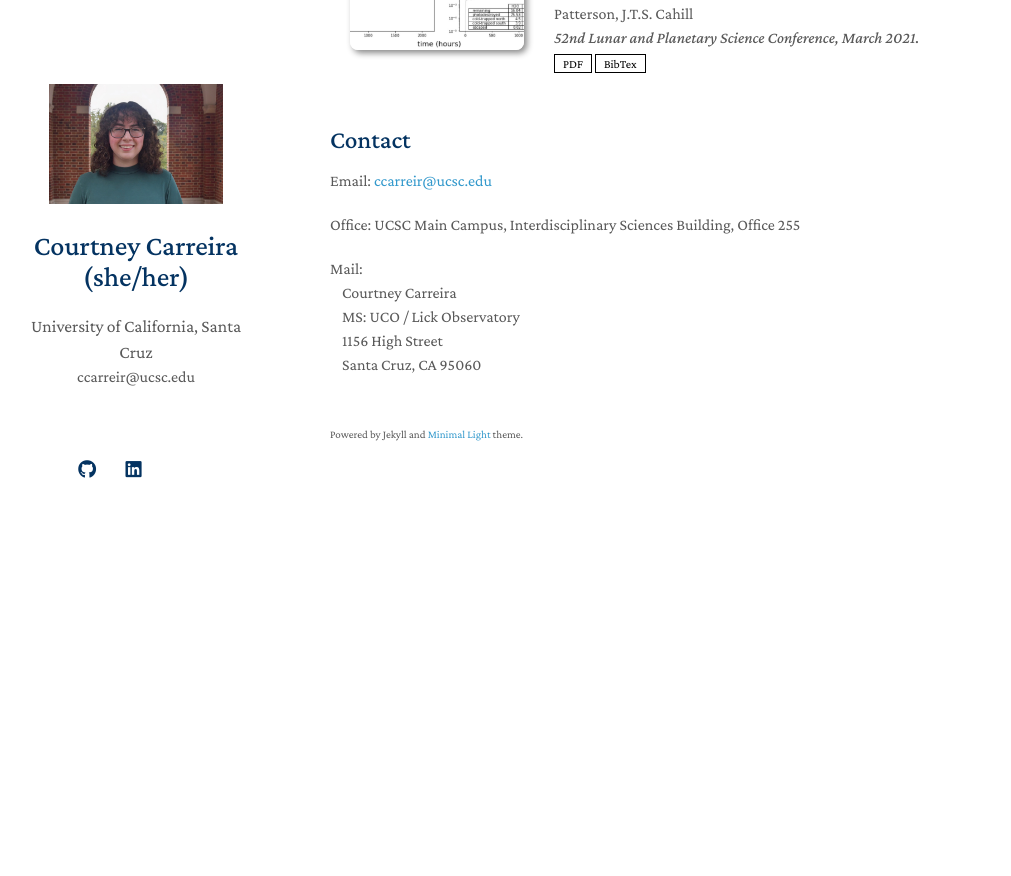
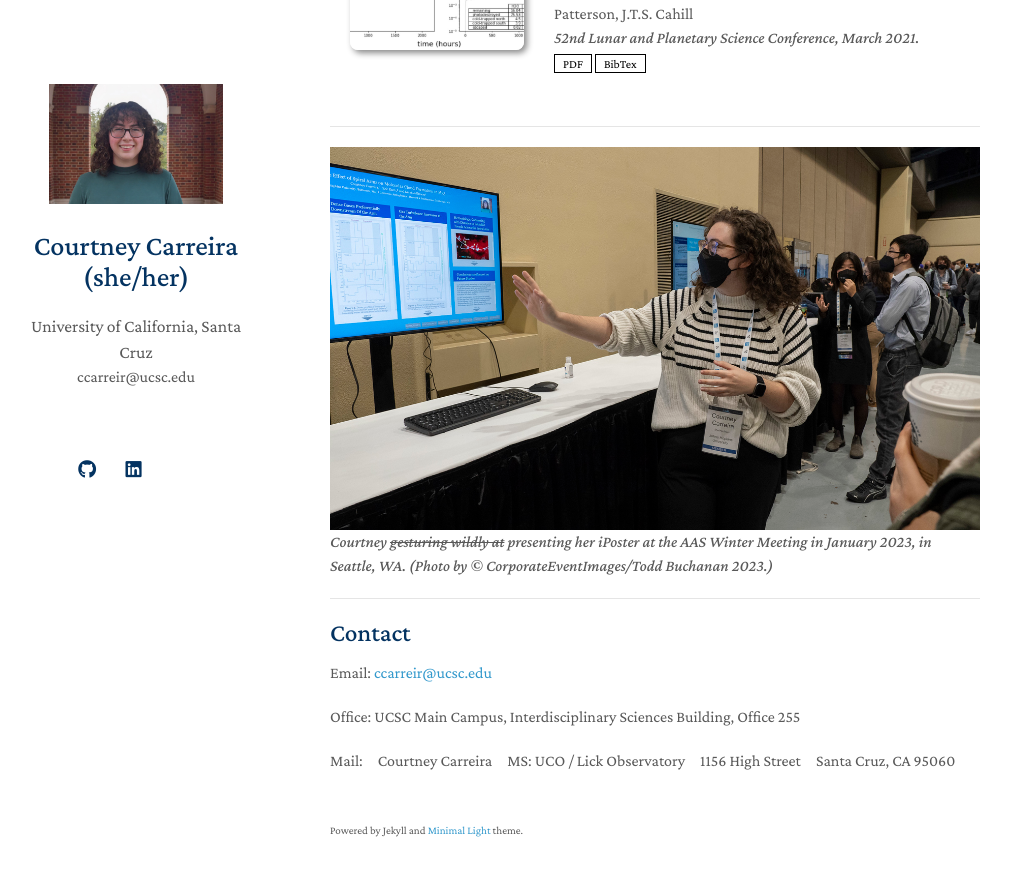
Before and after one commit to courtneycarreira/courtneycarreira.github.io, a Jekyll site: the page built from index.md, in a window 1280 px wide and 900 px high, scrolled down 1087 px. Shown: the top 876 px of the window, without its empty margins (140-1151 px from the left). Built offline with Jekyll 4.4.1, drawn with Linux system fonts in a browser that asks for light colours; nearby versions of some CDN libraries; a style sheet for code colours, icons or effects is not loaded; our own code applies the rules of GitHub Pages for plain Markdown files; before the commit the page ends 1602 px from its top, so only the background shows below that.

Commit message:
adding AAS photo

```diff
--- a/index.md
+++ b/index.md
@@ -14,6 +14,15 @@ In my free time, I enjoy cooking and baking - along the way, I'm digitizing all
 
 {% include_relative _includes/publications.html %}
 
+---
+
+<img src="./assets/img/aas2023_1.jpg"
+     alt="Courtney Carreira during her iPoster presentation at the AAS Winter Meeting in January 2023. She is wearing a white and black striped sweater, and gesturing at the screen behind her which displays her iPoster."
+     style="float: left; margin-right: 10px;" />
+*Courtney ~~gesturing wildly at~~ presenting her iPoster at the AAS Winter Meeting in January 2023, in Seattle, WA. (Photo by © CorporateEventImages/Todd Buchanan 2023.)*
+
+---
+
 <!-- ## Research
 
 include link to ADS again
@@ -26,10 +35,10 @@ Email: [ccarreir@ucsc.edu](mailto:ccarreir@ucsc.edu)
 
 Office: UCSC Main Campus, Interdisciplinary Sciences Building, Office 255
 
-Mail: <br>
-&nbsp; &nbsp; Courtney Carreira <br>
-&nbsp; &nbsp; MS: UCO / Lick Observatory <br>
-&nbsp; &nbsp; 1156 High Street <br>
+Mail:
+&nbsp; &nbsp; Courtney Carreira
+&nbsp; &nbsp; MS: UCO / Lick Observatory
+&nbsp; &nbsp; 1156 High Street
 &nbsp; &nbsp; Santa Cruz, CA 95060
 
 <!-- Science Digest info, info in layman's terms and contact about public talks -->
```
Also changed, not shown: assets/img/aas2023_1.jpg (added), assets/img/aas2023_2.jpg (added).
